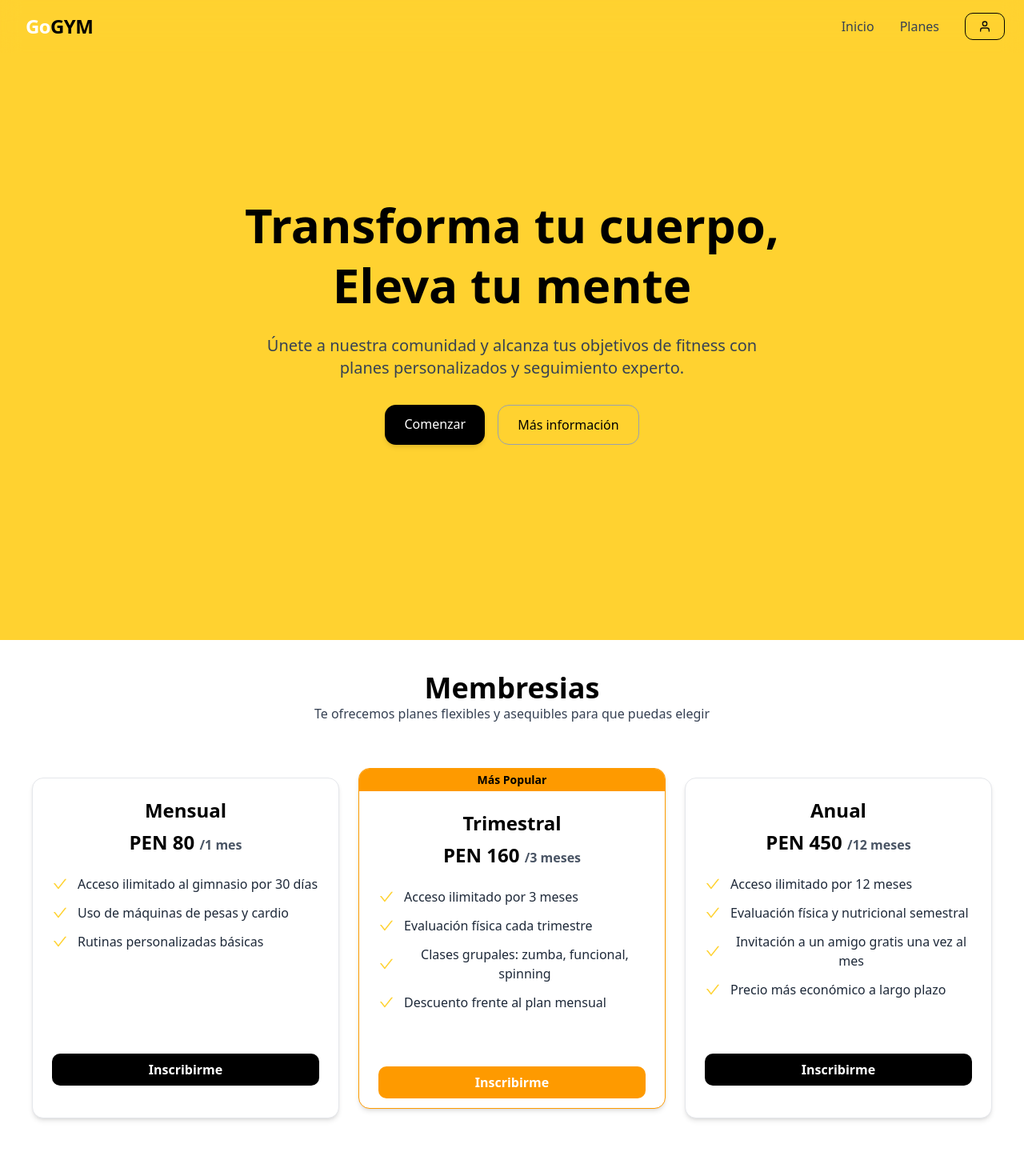
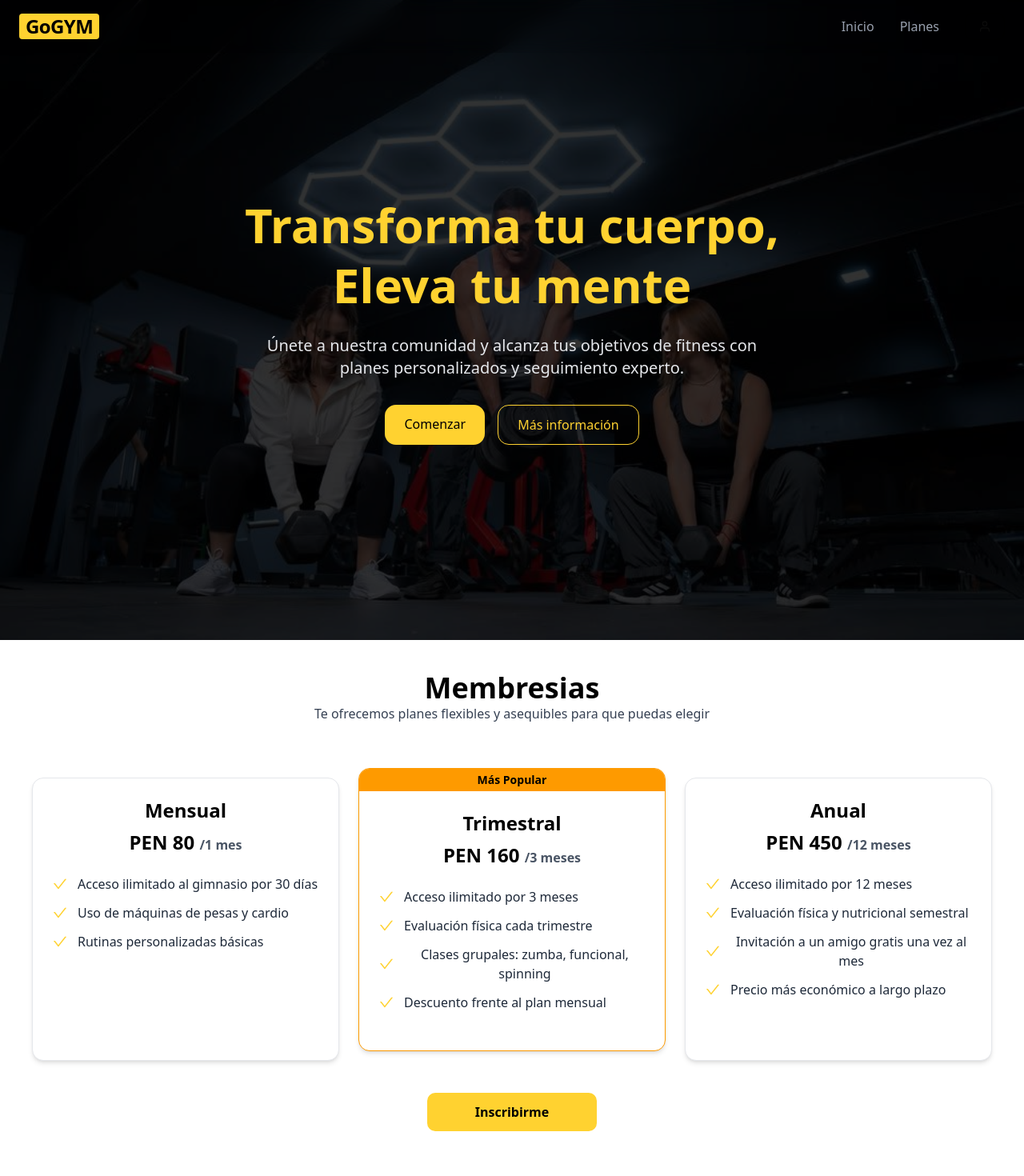
Before and after one commit to wilyramos/frontend_nextjs_gym, a Next.js app: page / in a window 1280 px wide. Shown: the top 1470 px of the page at 80% size. Built offline with nearby package versions, Linux system fonts and the light colour scheme; no server answers.

Commit message:
add bg in home pages

```diff
--- a/app/(public)/page.tsx
+++ b/app/(public)/page.tsx
@@ -9,13 +9,24 @@ export default function Home() {
     return (
         <main>
             {/* Hero */}
-            <section className="min-h-screen bg-amber-300 flex flex-col justify-center items-center text-center px-4">
-                <div className="text-center max-w-2xl">
-                    <h1 className="text-5xl md:text-6xl font-bold text-black mb-6 leading-tight">
+
+
+
+            <section className="min-h-screen flex flex-col justify-center items-center text-center px-4">
+                <div
+                    className="absolute inset-0 bg-cover bg-center bg-fixed"
+                    style={{
+                        backgroundImage: "url('/bg.jpg')",
+                    }}
+                />
+                <div className="absolute inset-0 bg-black/80" />
+
+                <div className="relative text-center max-w-2xl">
+                    <h1 className="text-5xl md:text-6xl font-bold text-amber-300 mb-6 leading-tight">
                         Transforma tu cuerpo, <br /> Eleva tu mente
                     </h1>
 
-                    <p className="text-lg md:text-xl text-gray-700 mb-8">
+                    <p className="text-lg md:text-xl text-gray-200 mb-8">
                         Únete a nuestra comunidad y alcanza tus objetivos de fitness con
                         planes personalizados y seguimiento experto.
                     </p>
@@ -23,13 +34,13 @@ export default function Home() {
                     <div className="flex gap-4 justify-center">
                         <Link
                             href="/auth/login"
-                            className="px-6 py-3 rounded-xl bg-black text-white font-medium shadow-md hover:bg-gray-900 transition"
+                            className="px-6 py-3 rounded-xl bg-amber-300 text-black font-medium hover:bg-amber-400 transition"
                         >
                             Comenzar
                         </Link>
                         <Link
                             href="/pricing"
-                            className="px-6 py-3 rounded-xl border border-gray-400 text-black font-medium hover:bg-gray-100 transition"
+                            className="px-6 py-3 rounded-xl border border-amber-300 text-amber-300 font-medium hover:bg-amber-300 hover:text-black transition"
                         >
                             Más información
                         </Link>
@@ -39,9 +50,9 @@ export default function Home() {
 
             {/* Precios */}
             <section className="flex flex-col justify-center items-center text-center px-4 py-10">
-            <h2 className="text-4xl font-bold text-center text-black ">
-                Membresias
-            </h2>
+                <h2 className="text-4xl font-bold text-center text-black ">
+                    Membresias
+                </h2>
                 <p className="text-gray-700">
                     Te ofrecemos planes flexibles y asequibles para que puedas elegir
                 </p>
--- a/src/components/common/Logo.tsx
+++ b/src/components/common/Logo.tsx
@@ -9,7 +9,7 @@ export default function Logo({ className = "" }: LogoProps) {
 
             {/* Texto moderno */}
             <span className="text-2xl font-extrabold text-black tracking-tight">
-                <span className="text-white">Go</span>GYM
+                <span className="">Go</span>GYM
             </span>
         </div>
     );
--- a/src/components/common/Navbar.tsx
+++ b/src/components/common/Navbar.tsx
@@ -10,10 +10,10 @@ export default async function Navbar() {
 
     const desktopLinks = (
         <>
-            <Link href="/" className="text-gray-700 hover:text-gray-900 transition-colors">
+            <Link href="/" className="text-gray-400 hover:text-gray-900 transition-colors">
                 Inicio
             </Link>
-            <Link href="/pricing" className="text-gray-700 hover:text-gray-900 transition-colors">
+            <Link href="/pricing" className="text-gray-400 hover:text-gray-900 transition-colors">
                 Planes
             </Link>
         </>
--- a/src/components/home/BackgroundHome.tsx
+++ b/src/components/home/BackgroundHome.tsx
@@ -9,7 +9,7 @@ export default function BackgroundHome() {
             <div
                 className="absolute inset-0 bg-cover bg-center bg-fixed"
                 style={{
-                    backgroundImage: "url('/bg.jpg')",
+                    backgroundImage: "url('/IMG_8728.JPEG')",
                 }}
             />
 
--- a/src/components/home/ListPricing.tsx
+++ b/src/components/home/ListPricing.tsx
@@ -50,20 +50,18 @@ export default function ListPricing() {
                                 </ul>
                             </div>
 
-                            <Link
-                                href={`/checkout/choose`}
-                                className={`mt-4 mb-4 w-full py-2 rounded-lg font-bold text-white transition-colors flex justify-center items-center
-                  ${plan.popular
-                                        ? "bg-amber-500 hover:bg-amber-600 text-black"
-                                        : "bg-black hover:bg-gray-900"
-                                    }`}
-                            >
-                                Inscribirme
-                            </Link>
+
                         </div>
                     </div>
                 ))}
             </div>
+
+            <Link
+                href="/checkout/choose"
+                className="mt-10 inline-block bg-amber-300 text-black font-bold py-3 px-15 rounded-lg hover:bg-amber-400 transition-colors mx-auto"
+            >
+                Inscribirme
+            </Link>
         </div>
     );
 }
```
Also changed, not shown: public/IMG_8728.JPEG (added).
